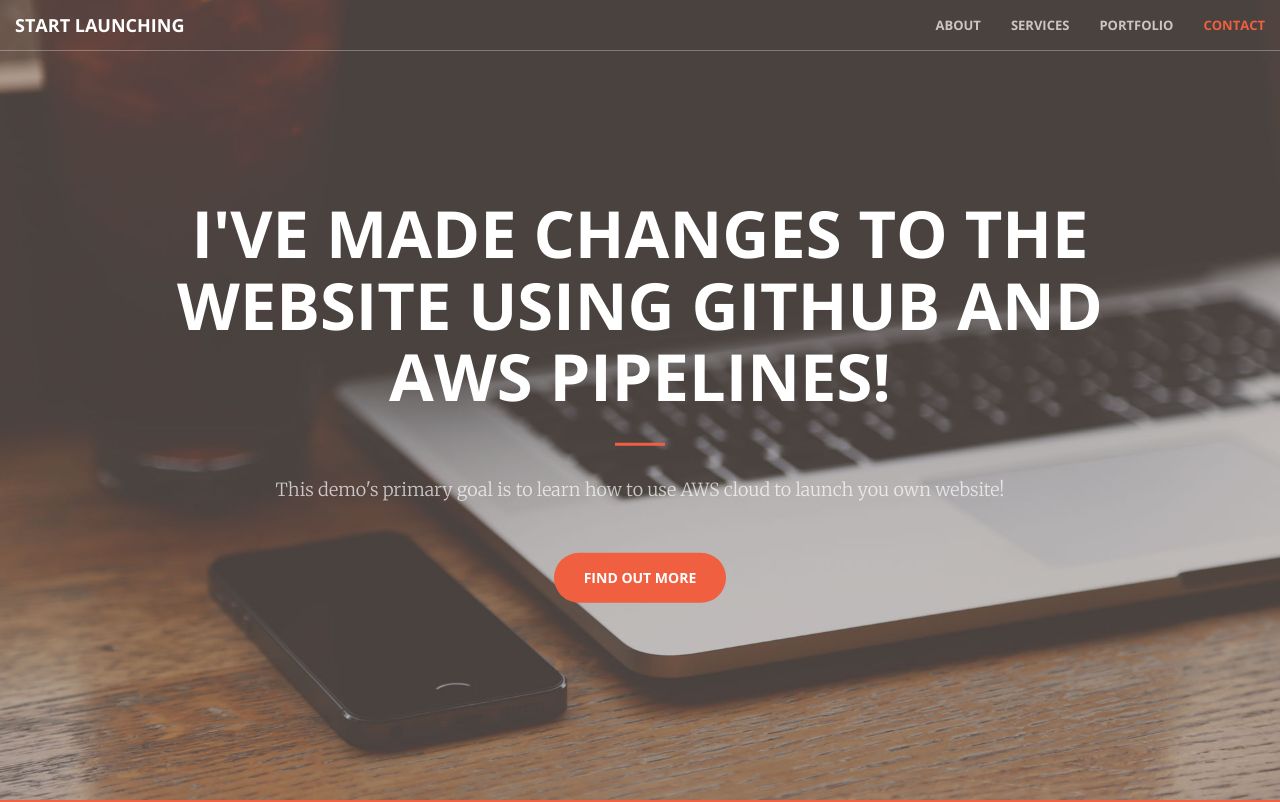
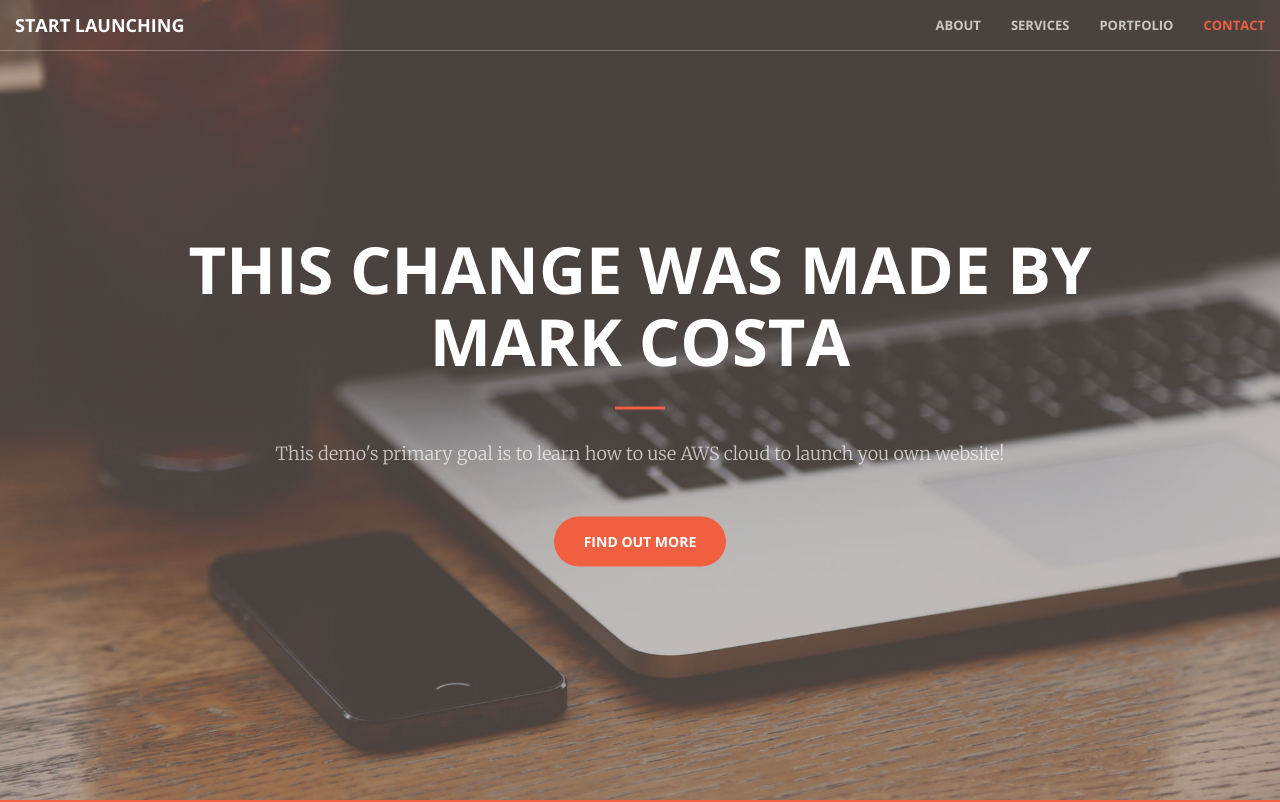
Before and after one commit to markbc25/csce412-project2-mcosta, a plain HTML site: page index.html in a window 1280 px wide. Shown: the top 802 px of the page. Drawn offline with nearby package versions, Linux system fonts and the light colour scheme.

Commit message:
live demo commit

```diff
--- a/index.html
+++ b/index.html
@@ -74,7 +74,7 @@
     <header>
         <div class="header-content">
             <div class="header-content-inner">
-                <h1>I've made changes to the website using GitHub and AWS Pipelines!</h1>
+                <h1>This change was made by Mark Costa</h1>
                 <hr>
                 <p>This demo's primary goal is to learn how to use AWS cloud to launch you own website!</p>
                 <a href="#about" class="btn btn-primary btn-xl page-scroll">Find Out More</a>
```
